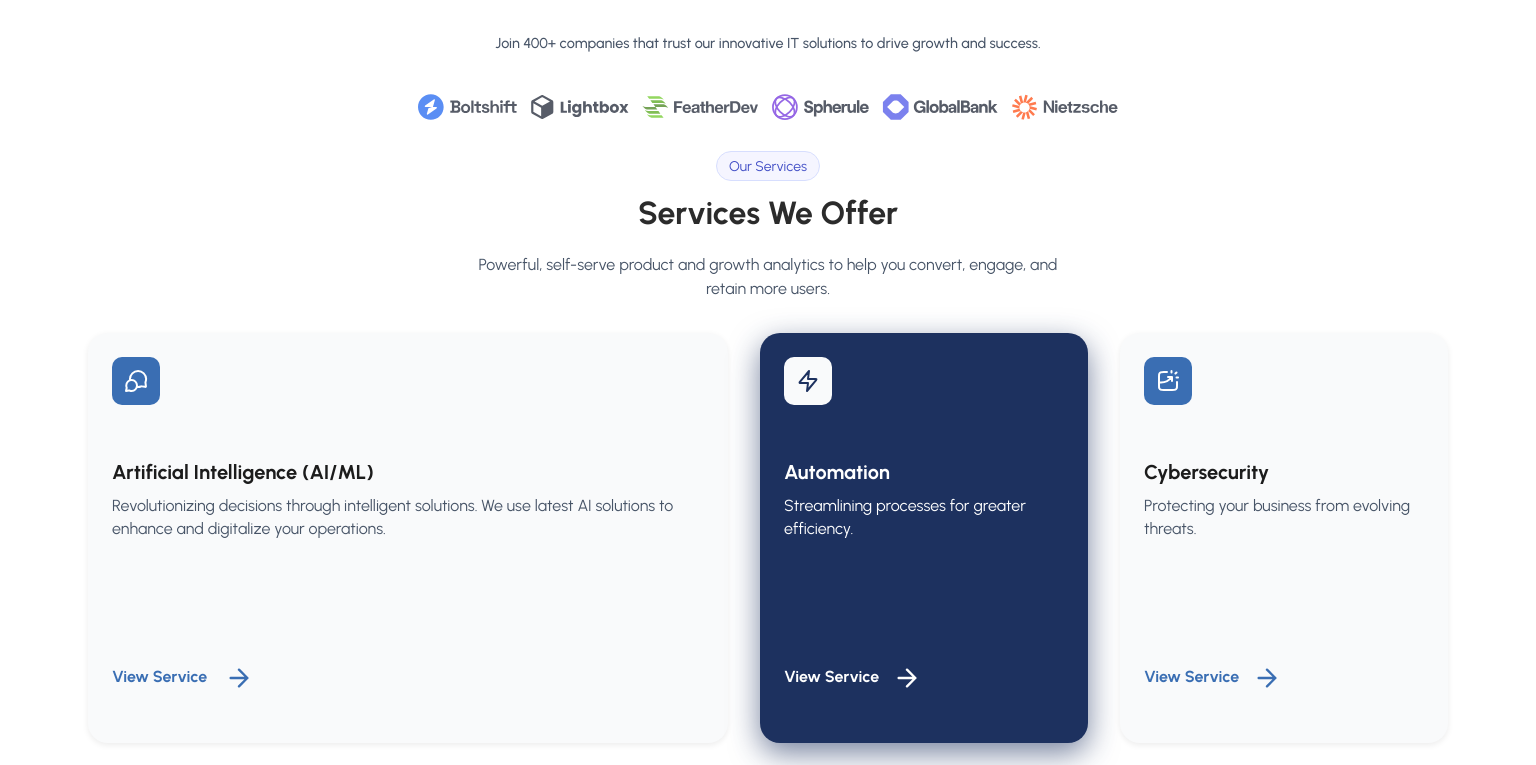
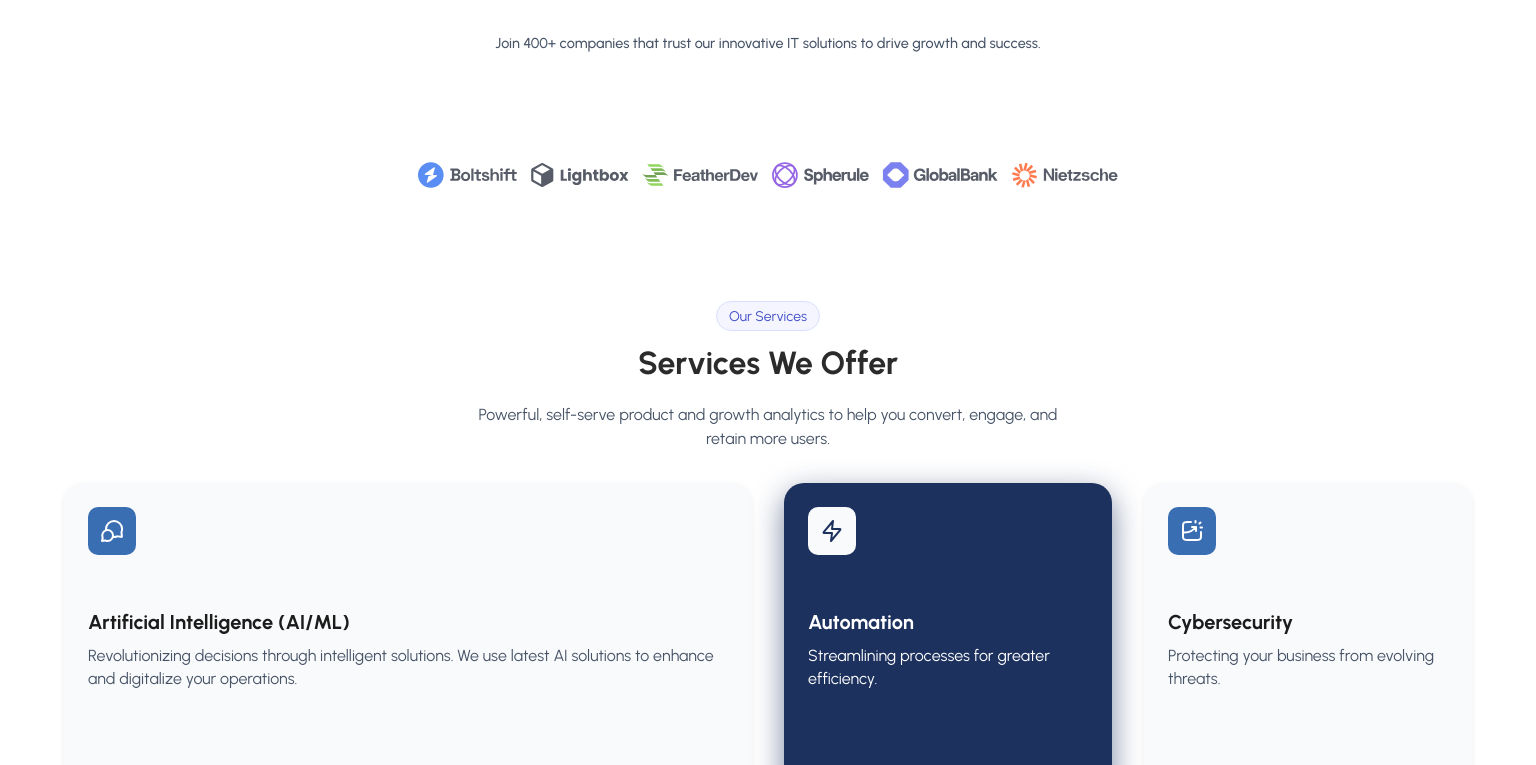
Before and after one commit to abasit834/Cache-Logics-Webathon, a React (Vite) app in the folder cache-logics/: page / in a window 1536 px wide. Shown: the part 639-1404 px from the top of the page. Built offline with nearby package versions, Linux system fonts and the light colour scheme.

Commit message:
merge two components

```diff
--- a/cache-logics/src/pages/ServicesIntro.css
+++ b/cache-logics/src/css/ServicesIntro.css
@@ -1,3 +1,6 @@
+#services{
+  margin-top : 150px;
+}
 .services-page {
   position: relative;
   top: 50px;
@@ -78,7 +81,7 @@
 
 #card1,
 #card6 {
-  width: 592px;
+  width: 640px;
   height: 362px;
 }
 
--- a/cache-logics/src/css/startscreen.css
+++ b/cache-logics/src/css/startscreen.css
@@ -164,7 +164,7 @@
         margin-top: 150px;
     }
     #company-logos{
-        bottom: -44px;
+        bottom: 150px;
     }
 }
 
@@ -220,3 +220,11 @@
         width: 197px;
     }
 }
+
+@media screen and (min-width : 1440px)
+{
+    #company-logos{
+        bottom :0;
+        top : 800px;
+    }
+}
--- a/cache-logics/src/index.css
+++ b/cache-logics/src/index.css
@@ -10,7 +10,6 @@
 }
 
 h1 {
-  text-align: center;
   font-size: 3.2em;
   line-height: 1.1;
 }
--- a/cache-logics/src/pages/ServicesIntro.jsx
+++ b/cache-logics/src/pages/ServicesIntro.jsx
@@ -1,5 +1,5 @@
 import React from "react";
-import "./ServicesIntro.css";
+import "../css/ServicesIntro.css";
 
 import aiIcon from "../assets/aiIcon.svg";
 import autoIcon from "../assets/autoIcon.svg";
@@ -10,7 +10,7 @@ import warrowIcon from "../assets/warrowIcon.svg";
 
 const ServicesIntro = () => {
   return (
-    <div className="services-page">
+    <div id="services" className="services-page">
       {/* INTRO SECTION */}
       <div className="services-intro">
         <span className="services-intro__subtitle">Our Services</span>
```
